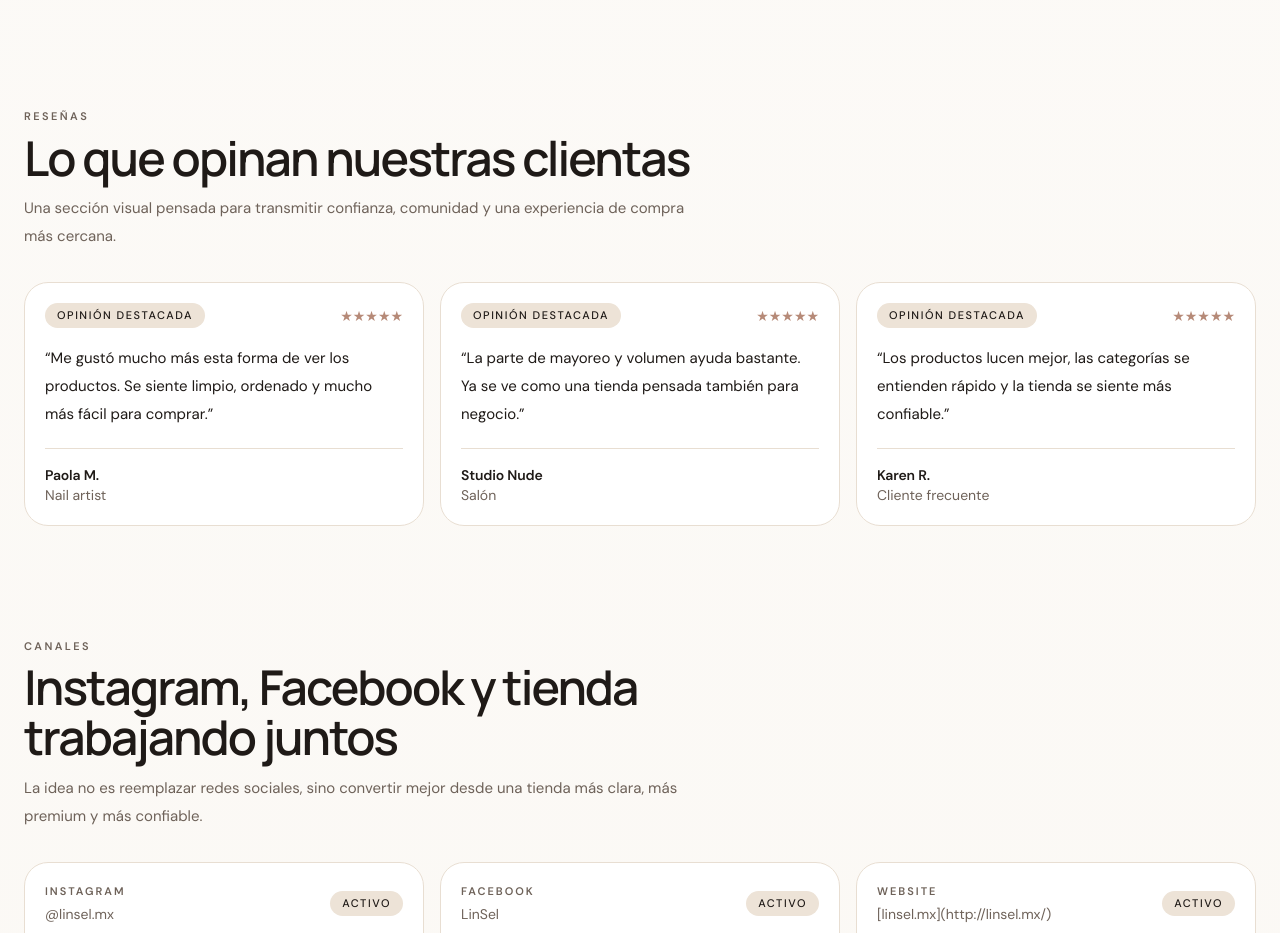
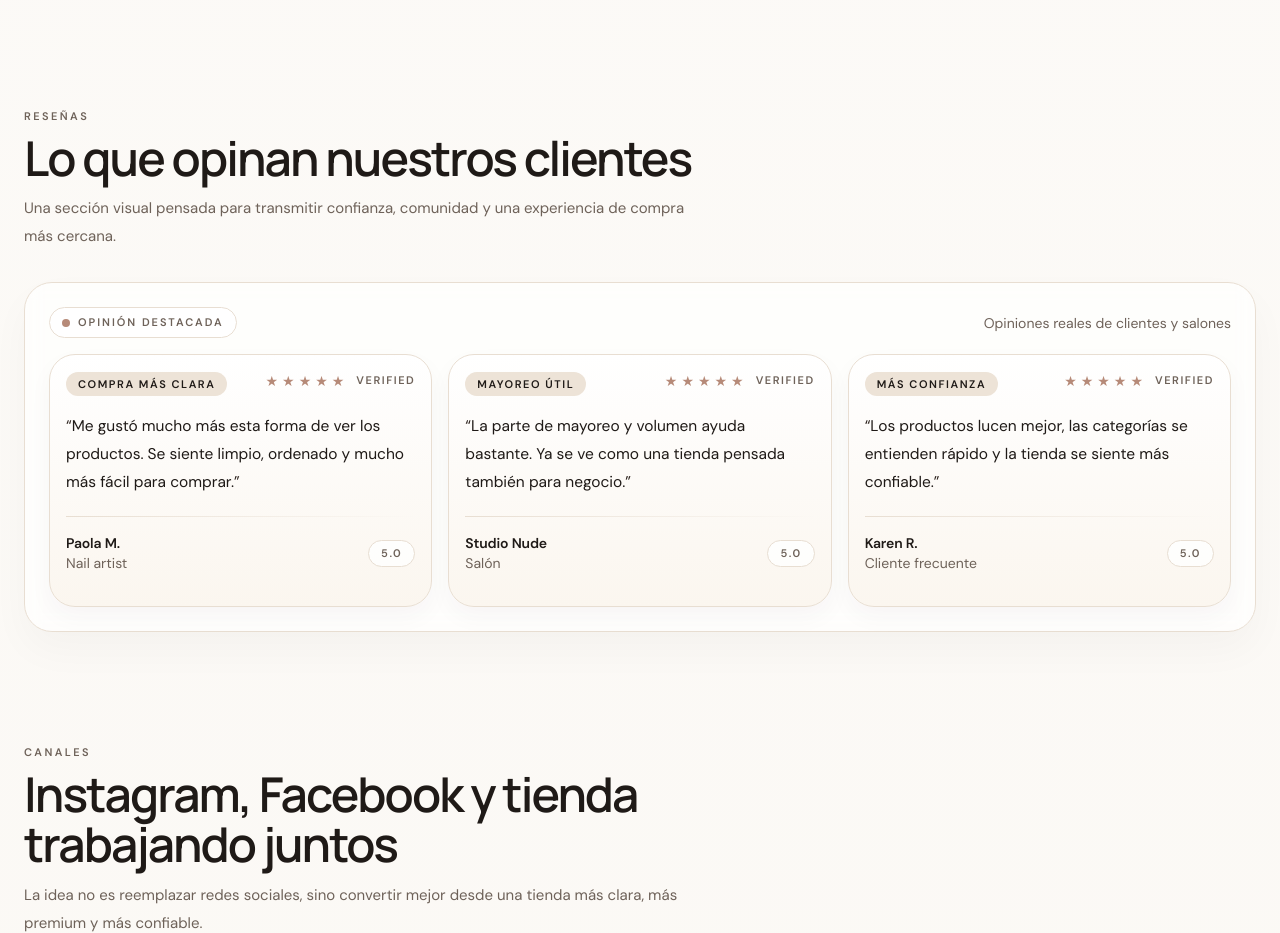
Before and after one commit to roiszs/mvp-belleza-distribuidora, a Next.js app: page / in a window 1280 px wide. Shown: the part 3240-4173 px from the top of the page. Built offline with nearby package versions, Linux system fonts and the light colour scheme.

Commit message:
Cambio en resenas

```diff
--- a/src/app/globals.css
+++ b/src/app/globals.css
@@ -123,3 +123,9 @@ linear-gradient(180deg, rgba(255,255,255,0.48) 0%, rgba(255,255,255,0.2) 100%);
   .hide-scrollbar::-webkit-scrollbar {
   display: none;
   }
+
+  /* Fade elegante en carruseles (se ve premium en móvil) */
+.carousel-fade {
+  -webkit-mask-image: linear-gradient(to right, transparent, #000 24px, #000 calc(100% - 24px), transparent);
+  mask-image: linear-gradient(to right, transparent, #000 24px, #000 calc(100% - 24px), transparent);
+  }
--- a/src/components/home/CommunityProof.tsx
+++ b/src/components/home/CommunityProof.tsx
@@ -7,20 +7,46 @@ name: 'Paola M.',
 role: 'Nail artist',
 quote:
 'Me gustó mucho más esta forma de ver los productos. Se siente limpio, ordenado y mucho más fácil para comprar.',
+tag: 'Compra más clara',
+rating: 5,
 },
 {
 name: 'Studio Nude',
 role: 'Salón',
 quote:
 'La parte de mayoreo y volumen ayuda bastante. Ya se ve como una tienda pensada también para negocio.',
+tag: 'Mayoreo útil',
+rating: 5,
 },
 {
 name: 'Karen R.',
 role: 'Cliente frecuente',
 quote:
 'Los productos lucen mejor, las categorías se entienden rápido y la tienda se siente más confiable.',
+tag: 'Más confianza',
+rating: 5,
 },
 ]
+
+function Stars({ value = 5 }: { value?: number }) {
+const stars = Array.from({ length: 5 }, (_, i) => i < value)
+return (
+<div className="flex items-center gap-1">
+{stars.map((on, idx) => (
+<span
+key={idx}
+className={on ? 'text-[var(--color-accent)]' : 'text-[var(--color-line)]'}
+aria-hidden="true"
+>
+★
+</span>
+))}
+<span className="ml-2 text-[11px] font-semibold uppercase tracking-[0.14em] text-[var(--color-muted)]">
+Verified
+</span>
+</div>
+)
+}
 
 export function CommunityProof() {
 return (
@@ -28,33 +54,77 @@ return (
 <Container>
 <SectionHeader
 eyebrow="Reseñas"
-title="Lo que opinan nuestras clientas"
+title="Lo que opinan nuestros clientes"
 description="Una sección visual pensada para transmitir confianza, comunidad y una experiencia de compra más cercana."
 />
 
-<div className="mt-6 -mx-4 flex snap-x snap-mandatory gap-4 overflow-x-auto hide-scrollbar px-4 pb-2 lg:mx-0 lg:grid lg:grid-cols-3 lg:overflow-visible lg:px-0 lg:pb-0">
+
+    {/* Wrapper premium */}
+    <div className="relative mt-6 rounded-[28px] border border-[var(--color-line)] bg-white/70 p-4 shadow-[0_18px_40px_rgba(43,33,28,0.03)] backdrop-blur-sm md:p-6">
+      {/* hint superior */}
+      <div className="mb-4 flex items-center justify-between gap-3">
+        <div className="inline-flex items-center gap-2 rounded-full border border-[var(--color-line)] bg-white/80 px-3 py-1.5 text-[11px] font-semibold uppercase tracking-[0.18em] text-[var(--color-muted)]">
+          <span className="h-2 w-2 rounded-full bg-[var(--color-accent)]" />
+          Opinión destacada
+        </div>
+
+        <p className="hidden text-sm text-[var(--color-muted)] md:block">
+          Opiniones reales de clientes y salones
+        </p>
+
+        <p className="text-[11px] font-semibold uppercase tracking-[0.18em] text-[var(--color-muted)] md:hidden">
+          Desliza
+        </p>
+      </div>
+
+      {/* Carrusel móvil / Grid desktop */}
+      <div className="mt-4 flex snap-x snap-mandatory gap-4 overflow-x-auto px-4 pb-2 hide-scrollbar md:mx-0 md:mt-0 md:grid md:grid-cols-3 md:overflow-visible md:px-0 md:pb-0">
         {testimonials.map((item) => (
           <article
             key={item.name}
-          className="w-[280px] shrink-0 snap-start rounded-[24px] border border-[var(--color-line)] bg-white p-5 transition duration-300 hover:-translate-y-1 hover:shadow-[0_16px_32px_rgba(43,33,28,0.05)] lg:w-auto"
+            className="w-[min(86vw,320px)] shrink-0 snap-center rounded-[26px] border border-[var(--color-line)] bg-[linear-gradient(180deg,#ffffff_0%,#fbf6ef_100%)] p-4 shadow-[0_10px_24px_rgba(43,33,28,0.035)] transition duration-300 hover:-translate-y-1 hover:shadow-[0_18px_38px_rgba(43,33,28,0.06)] md:w-auto md:snap-start"
            >
-          <div className="flex items-center justify-between">
-            <span className="rounded-full bg-[var(--color-soft)] px-3 py-1 text-[11px] font-medium uppercase tracking-[0.14em] text-[var(--color-text)]">
-              Opinión destacada
-            </span>
-            <span className="text-sm text-[var(--color-accent)]">★★★★★</span>
+            {/* Header */}
+            <div className="flex items-start justify-between gap-3">
+              <div>
+                <div className="inline-flex items-center gap-2 rounded-full bg-[var(--color-soft)] px-3 py-1 text-[11px] font-semibold uppercase tracking-[0.14em] text-[var(--color-text)]">
+                  {item.tag}
                 </div>
 
-          <p className="mt-4 text-[15px] leading-7 text-[var(--color-text)]">
-            “{item.quote}”
+              </div>
+
+              <div className="text-sm">
+                <Stars value={item.rating} />
+              </div>
+            </div>
+
+            {/* Quote */}
+            <p className="mt-4 text-[14px] leading-7 text-[var(--color-text)] md:text-[15.5px]">
+              <span className="text-[var(--color-accent-dark)]">“</span>
+              {item.quote}
+              <span className="text-[var(--color-accent-dark)]">”</span>
             </p>
 
-          <div className="mt-5 border-t border-[var(--color-line)] pt-4">
+            {/* Divider */}
+            <div className="mt-5 h-px w-full bg-[linear-gradient(90deg,var(--color-line),transparent)]" />
+
+            {/* Footer */}
+            <div className="mt-4 flex items-center justify-between gap-3">
+              <div>
                 <p className="text-sm font-semibold tracking-[-0.01em]">{item.name}</p>
                 <p className="text-sm text-[var(--color-muted)]">{item.role}</p>
               </div>
+
+              <div className="rounded-full border border-[var(--color-line)] bg-white/80 px-3 py-1 text-[11px] font-semibold uppercase tracking-[0.14em] text-[var(--color-muted)]">
+                5.0
+              </div>
+            </div>
+
+            {/* Hover accent */}
+            <div className="pointer-events-none mt-4 h-[1px] w-0 bg-[var(--color-accent)] opacity-0 transition-all duration-300 group-hover:w-20 group-hover:opacity-100" />
           </article>
         ))}
+      </div>
     </div>
   </Container>
 </section>
```
Lines whose indentation alone changed are shown as unchanged.
